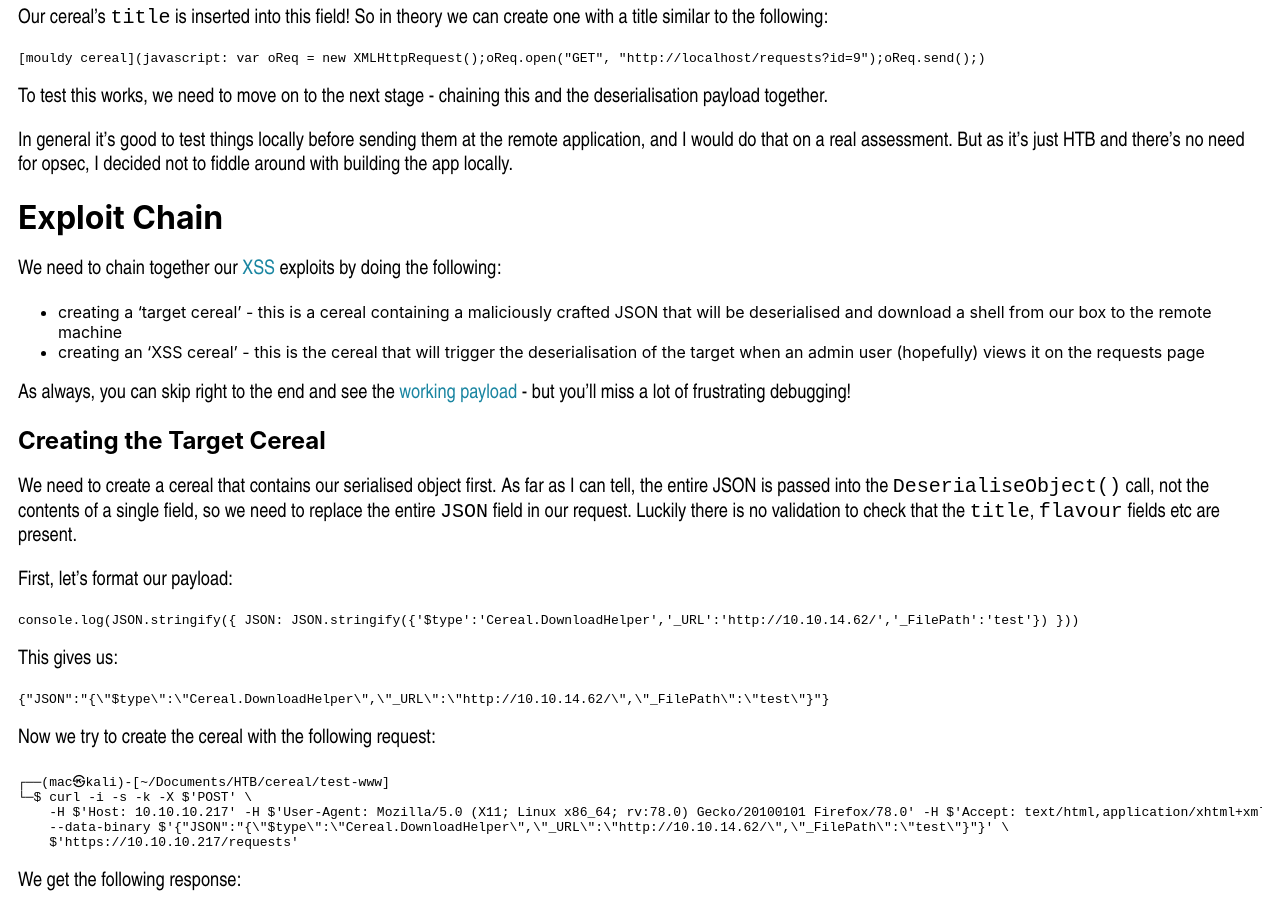
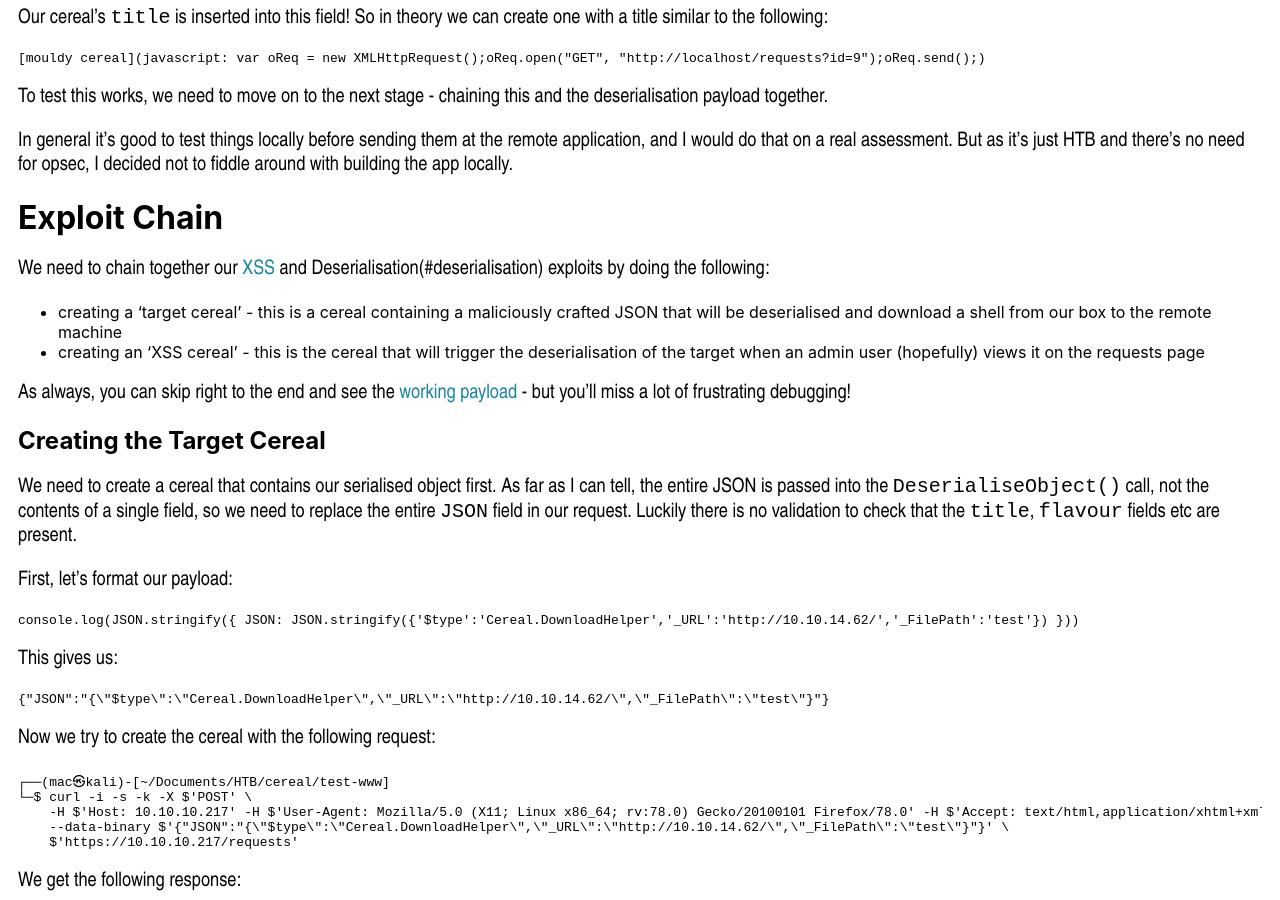
Before and after one commit to Twigonometry/mac-goodwin.com, a Jekyll site: the page built from mac-goodwin/blog/HTB/_posts/2021-06-12-htb-cereal.md, in a window 1280 px wide and 900 px high, scrolled down 32191 px. Built offline with Jekyll 4.4.1, drawn with Linux system fonts in a browser that asks for light colours; some web fonts are replaced.

Commit message:
Fix wonky link

```diff
--- a/mac-goodwin/blog/HTB/_posts/2021-06-12-htb-cereal.md
+++ b/mac-goodwin/blog/HTB/_posts/2021-06-12-htb-cereal.md
@@ -1039,7 +1039,7 @@ In general it's good to test things locally before sending them at the remote ap
 
 # Exploit Chain
 
-We need to chain together our [XSS](#25---deserialisation|deserialisation]]-and-[[30---xss) exploits by doing the following:
+We need to chain together our [XSS](#xss-in-admin-panel) and Deserialisation(#deserialisation) exploits by doing the following:
 - creating a 'target cereal' - this is a cereal containing a maliciously crafted JSON that will be deserialised and download a shell from our box to the remote machine
 - creating an 'XSS cereal' - this is the cereal that will trigger the deserialisation of the target when an admin user (hopefully) views it on the requests page
 
```
